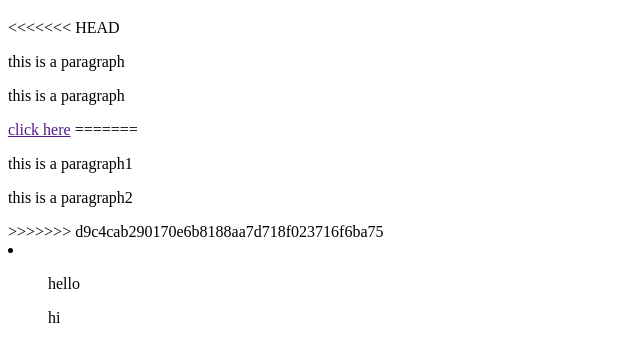
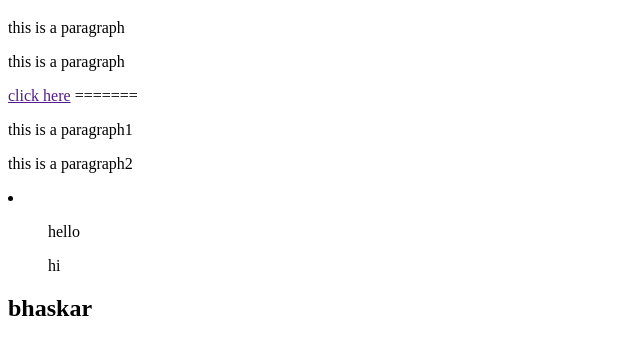
Before and after one commit to BhaskarKolla/my-project, a plain HTML site: page index.html in a window 1280 px wide. Shown: the part 61-422 px from the top of the page, without its empty margins (0-640 px from the left). Drawn offline with Linux system fonts and the light colour scheme.

Commit message:
added h2 tag

```diff
--- a/index.html
+++ b/index.html
@@ -8,17 +8,16 @@
 </head>
 <body>
    <h1>hello world</h1>
-<<<<<<< HEAD
    <p>this is a paragraph</p>
    <p>this is a paragraph</p>
    <a href="">click here</a>
 =======
    <p>this is a paragraph1</p>
    <p>this is a paragraph2</p>
->>>>>>> d9c4cab290170e6b8188aa7d718f023716f6ba75
    <li>
        <ul>hello</ul>
        <ul>hi</ul>
    </li>
+   <h2>bhaskar</h2>
 </body>
 </html>
```
